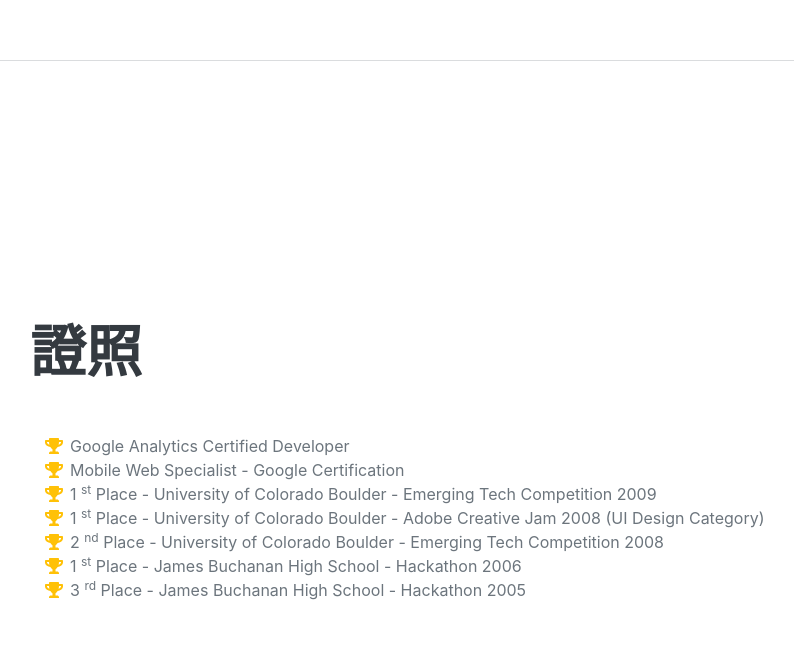
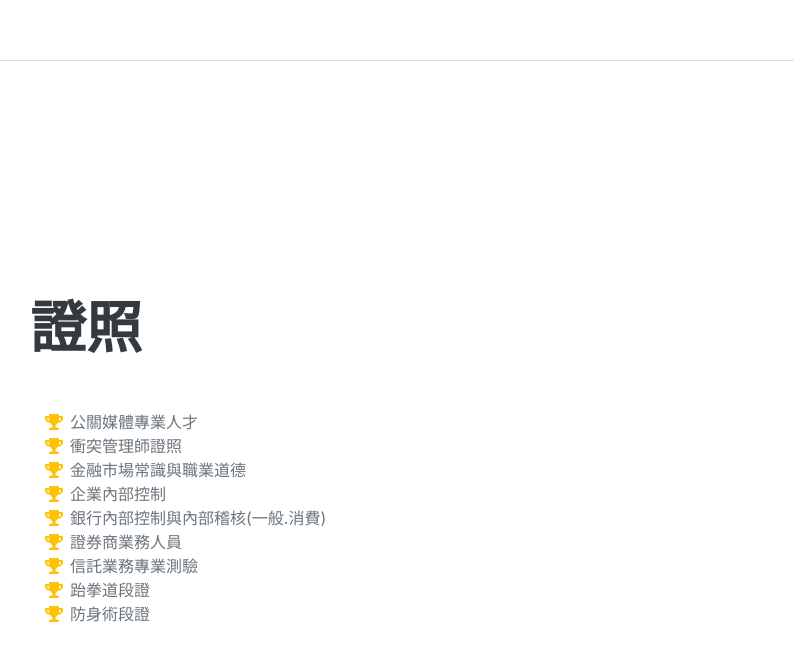
Before and after one commit to JeffreyChou019/Resume, a plain HTML site: page index.html in a window 1280 px wide. Shown: the part 4421-5081 px from the top of the page, without its empty margins (290-1084 px from the left). Drawn offline with nearby package versions, Linux system fonts and the light colour scheme; a web font is replaced by a local one.

Commit message:
Update index.html

```diff
--- a/index.html
+++ b/index.html
@@ -171,41 +171,39 @@
                     <ul class="fa-ul mb-0">
                         <li>
                             <span class="fa-li"><i class="fas fa-trophy text-warning"></i></span>
-                            Google Analytics Certified Developer
+                            公關媒體專業人才
                         </li>
                         <li>
                             <span class="fa-li"><i class="fas fa-trophy text-warning"></i></span>
-                            Mobile Web Specialist - Google Certification
+                            衝突管理師證照
                         </li>
                         <li>
                             <span class="fa-li"><i class="fas fa-trophy text-warning"></i></span>
-                            1
-                            <sup>st</sup>
-                            Place - University of Colorado Boulder - Emerging Tech Competition 2009
+                            金融市場常識與職業道德
                         </li>
                         <li>
                             <span class="fa-li"><i class="fas fa-trophy text-warning"></i></span>
-                            1
-                            <sup>st</sup>
-                            Place - University of Colorado Boulder - Adobe Creative Jam 2008 (UI Design Category)
+                            企業內部控制
                         </li>
                         <li>
                             <span class="fa-li"><i class="fas fa-trophy text-warning"></i></span>
-                            2
-                            <sup>nd</sup>
-                            Place - University of Colorado Boulder - Emerging Tech Competition 2008
+                            銀行內部控制與內部稽核(一般.消費)
                         </li>
                         <li>
                             <span class="fa-li"><i class="fas fa-trophy text-warning"></i></span>
-                            1
-                            <sup>st</sup>
-                            Place - James Buchanan High School - Hackathon 2006
+                            證券商業務人員
                         </li>
                         <li>
                             <span class="fa-li"><i class="fas fa-trophy text-warning"></i></span>
-                            3
-                            <sup>rd</sup>
-                            Place - James Buchanan High School - Hackathon 2005
+                            信託業務專業測驗
+                        </li>
+                        <li>
+                            <span class="fa-li"><i class="fas fa-trophy text-warning"></i></span>
+                            跆拳道段證
+                        </li>
+                        <li>
+                            <span class="fa-li"><i class="fas fa-trophy text-warning"></i></span>
+                            防身術段證
                         </li>
                     </ul>
                 </div>
```
